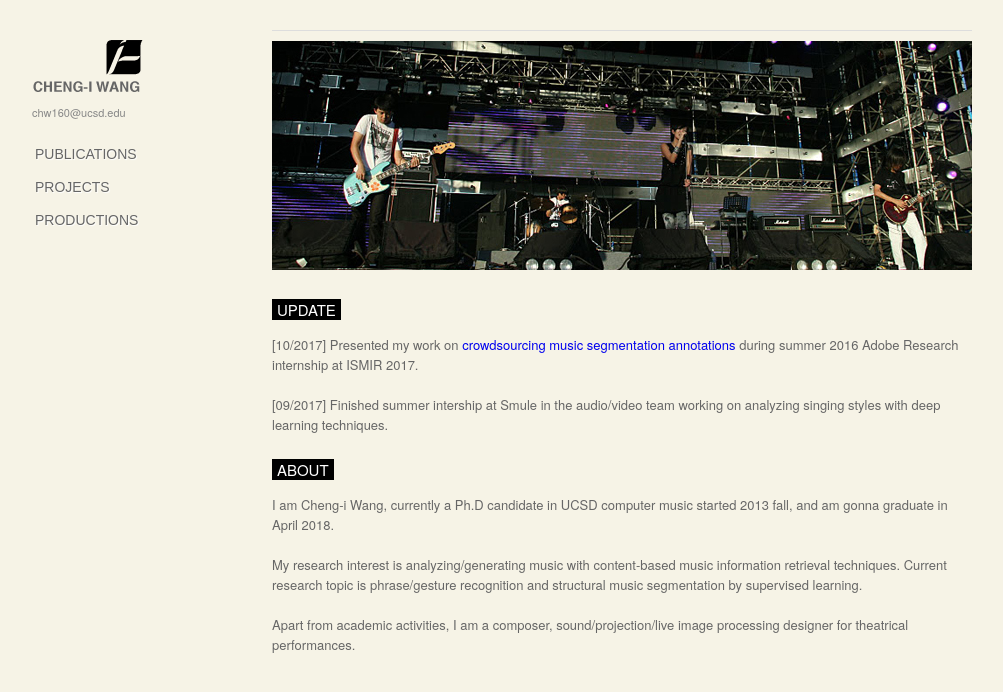
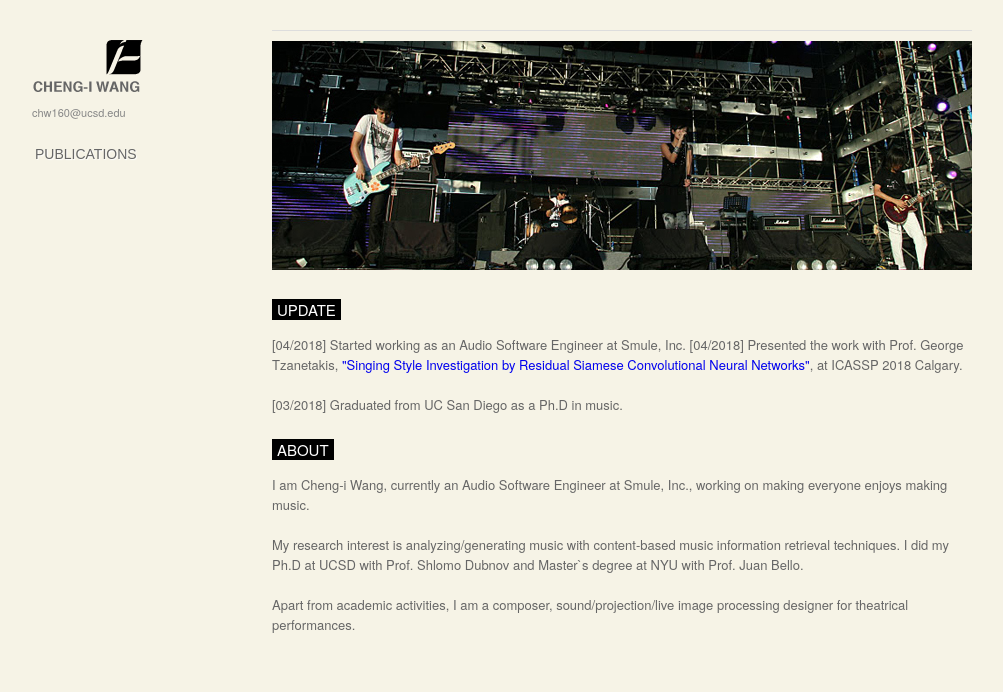
Before and after one commit to wangsix/wangsix.github.io, a Jekyll site: the page built from index.html, in a window 1280 px wide. Shown: the top 692 px of the page, without its empty margins (128-1131 px from the left). Built offline with Jekyll 4.4.1, drawn with Linux system fonts in a browser that asks for light colours.

Commit message:
Updated publications and updates

```diff
--- a/_layouts/default.html
+++ b/_layouts/default.html
@@ -60,8 +60,10 @@ h2 a:hover{
             <div id="navmenu">
 				<ul>
 					<a id="nav-publications" href="publications.html"><div><li>PUBLICATIONS</li></div></a>
+<!--
 					<a id="nav-project" href="/projects"><div><li>PROJECTS</li></div></a>
 					<a id="nav-courses" href="/producstions"><div><li>PRODUCTIONS</li></div></a>
+-->
 				</ul>
             </div>
 		</nav>
--- a/index.html
+++ b/index.html
@@ -8,19 +8,29 @@ title: Cheng-i Wang
 
 <p>
 <h1 style="margin-top:-10px;"><span class="textbg">UPDATE</span></h1>
+
+	[04/2018] Started working as an Audio Software Engineer at Smule, Inc.
+
+	[04/2018] Presented the work with Prof. George Tzanetakis, <a href="http://acsweb.ucsd.edu/~chw160/pdf/icassp_2018_singing_style_Wang_Tzanetakis.pdf">"Singing Style Investigation by Residual Siamese Convolutional Neural Networks"</a>, at ICASSP 2018 Calgary.
+	<br /><br />
+
+	[03/2018] Graduated from UC San Diego as a Ph.D in music.
+	<br /><br />
+
+<!--
 	[10/2017] Presented my work on <a href="https://ismir2017.smcnus.org/wp-content/uploads/2017/10/102_Paper.pdf">crowdsourcing music segmentation annotations</a> during summer 2016 Adobe Research internship at ISMIR 2017.
 	<br /><br />
 
 	[09/2017] Finished summer intership at Smule in the audio/video team working on analyzing singing styles with deep learning techniques.
 	<br /><br />
+-->
 
 <h1 style="margin-top:-10px;"><span class="textbg">ABOUT</span></h1>
-	I am Cheng-i Wang, currently a Ph.D candidate in UCSD computer music started 2013 fall, and am gonna graduate in April 2018.
+	I am Cheng-i Wang, currently an Audio Software Engineer at Smule, Inc., working on making everyone enjoys making music.
 
 	<br /><br />
 
-	My research interest is analyzing/generating music with content-based music information retrieval techniques.
-	Current research topic is phrase/gesture recognition and structural music segmentation by supervised learning.
+	My research interest is analyzing/generating music with content-based music information retrieval techniques. I did my Ph.D at UCSD with Prof. Shlomo Dubnov and Master`s degree at NYU with Prof. Juan Bello.
 
 	<br /><br />
 	Apart from academic activities, I am a composer, sound/projection/live image processing designer for theatrical performances.
--- a/publications.html
+++ b/publications.html
@@ -7,6 +7,11 @@ title: Publications - Cheng-i Wang
 
 <h1 style="margin-top: -10px;"><a href="https://scholar.google.com/citations?user=SmuY2sMAAAAJ&hl=en">Google Scholar Profile</a></h1>
 
+<h1 style="margin-top: -10px;"><span class="textbg">2018</span></h1>
+
+Wang, Cheng-i and Tzanetakis. <a href="https://ismir2017.smcnus.org/wp-content/uploads/2017/10/102_Paper.pdf">"Re-Visiting the Music Segmentation Problem with Crowdsourcing"</a>. Proceedings of ISMIR 2017. <a href="http://acsweb.ucsd.edu/~chw160/pdf/icassp_2018_singing_style_Wang_Tzanetakis.pdf">"Singing Style Investigation by Residual Siamese Convolutional Neural Networks"</a>. Proceedings of ICASSP 2018.
+
+Wang, Cheng-i. "Analysis and Generation of Music Signals with the Variable Markov Oracle". Ph.D Dissertation.
 
 <h1 style="margin-top: -10px;"><span class="textbg">2017</span></h1>
 
```
Also changed, not shown: projects.html (added, +15 -0 lines).
